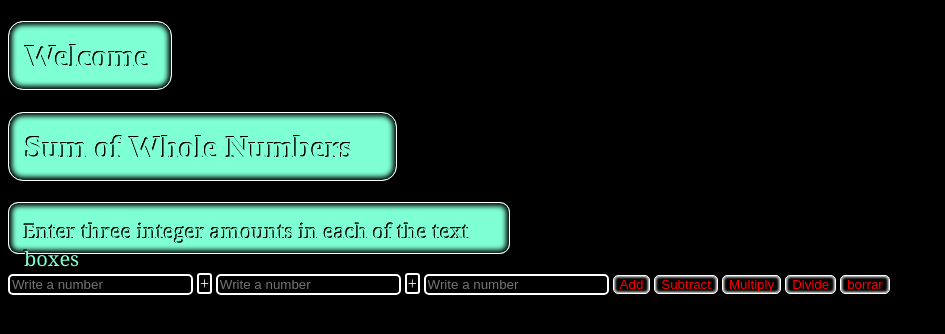
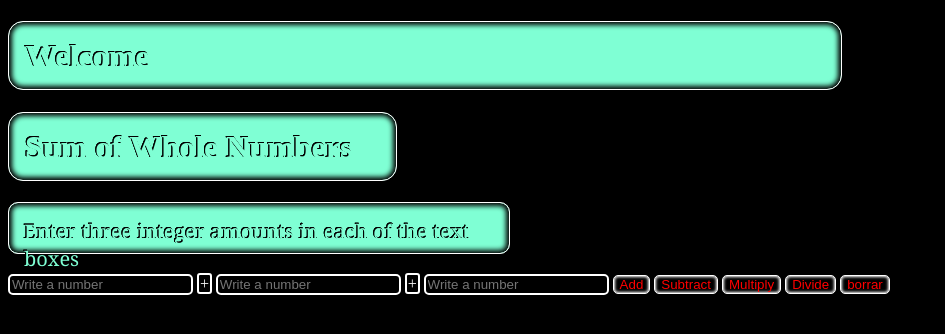
Before and after one commit to JosueAaronFloresRosas/hosting, a plain HTML site: page index.html in a window 1280 px wide. Shown: the whole page, without its empty margins (0-945 px from the left). Drawn offline with Linux system fonts and the light colour scheme.

Commit message:
Update index.html

```diff
--- a/index.html
+++ b/index.html
@@ -9,6 +9,9 @@
             background-color: black;
         }
         .numero1{
+            flex-wrap:wrap;
+            min-width: 800px;
+            margin-bottom: 0px;
             background-color: aquamarine;
             border-radius: 15px;
             border: 1px solid rgb(255, 255, 255);
```
